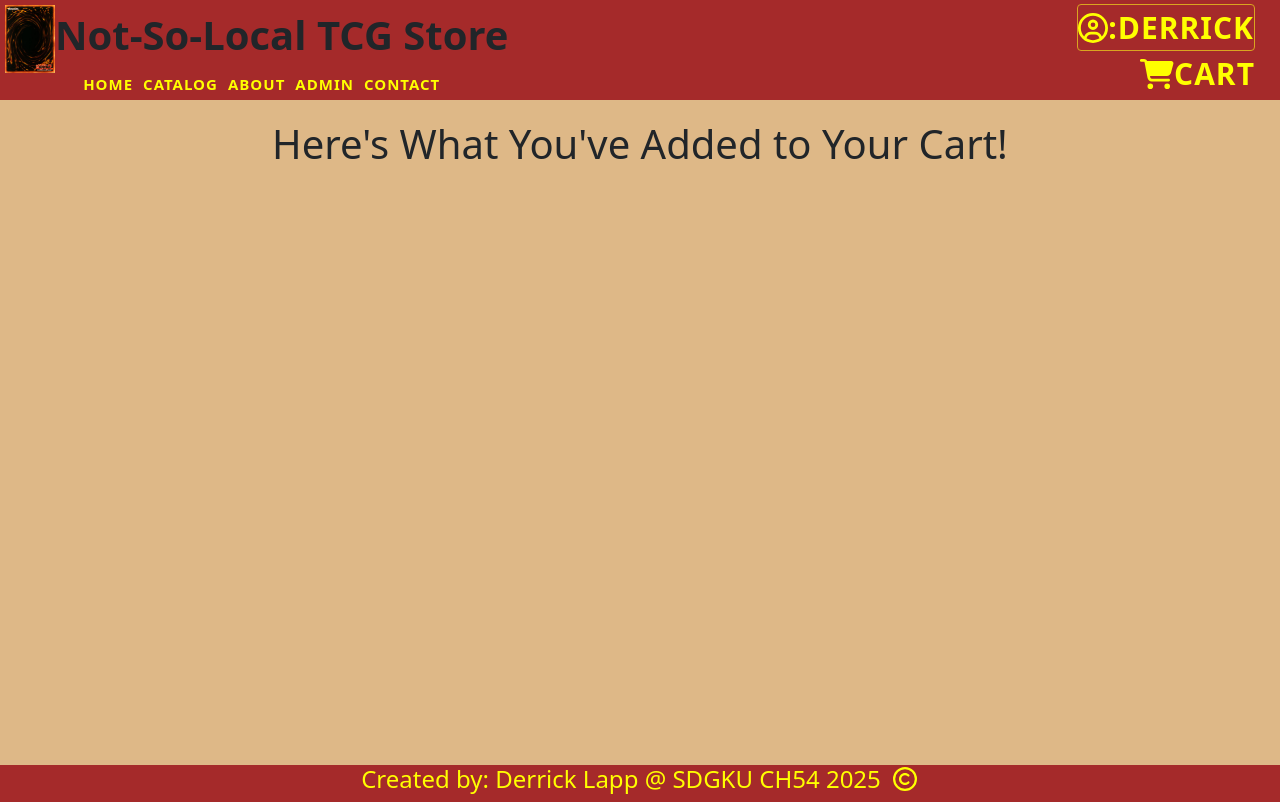
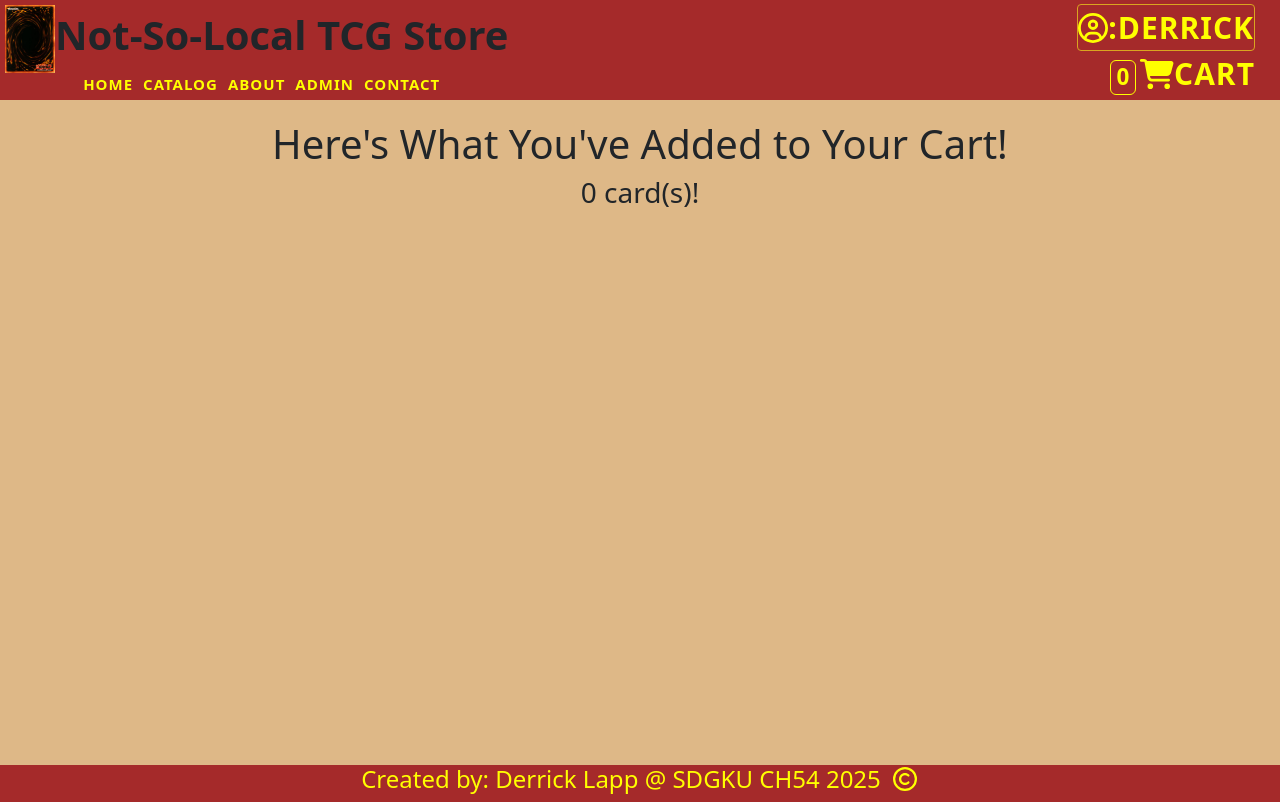
Before and after one commit to DerrickLapp/online-store, a React (Create React App) app: page /cart in a window 1280 px wide. Built offline with nearby package versions, Linux system fonts and the light colour scheme.

Commit message:
FSDI109 Class 4 Final Report

```diff
--- a/src/components/navbar.css
+++ b/src/components/navbar.css
@@ -90,7 +90,21 @@
     text-align: end;
 }
 
+
 .user-info{
     border: 1px solid goldenrod;
     border-radius: 4px;
 }
+
+.cartDiv .badge{
+    color: yellow;
+    background-color: brown;
+    border: 1px solid yellow;
+    margin-right: 4px;
+    padding: 5px !important;
+}
+.cartDiv .badge:hover{
+    color: black;
+    background-color: brown;
+    border: 1px solid black;
+}
--- a/src/components/navbar.jsx
+++ b/src/components/navbar.jsx
@@ -7,7 +7,20 @@ import DataContext from '../stateManagement/dataContext';
 
 function Navbar(){
 
-    const user = useContext(DataContext).user
+    const user = useContext(DataContext).user;
+    const cart = useContext(DataContext).cart;
+
+    //calculates the total number of products in the cart
+    function getProdsInCart() {
+        let sum = 0;
+        for(let i=0; i<cart.length; i++){
+            let prod = cart[i];
+            sum += prod.quantity;
+        }
+
+        return sum;
+
+    }
 
     return (
         <div>
@@ -32,6 +45,7 @@ function Navbar(){
                             {user.name}
                         </a>
                         <Link className="cartLink" to="./cart">
+                            <span className='badge'>{getProdsInCart()}</span>
                             <i class="fa-solid fa-cart-shopping"></i>
                             Cart
                         </Link>
--- a/src/components/product.jsx
+++ b/src/components/product.jsx
@@ -1,13 +1,17 @@
-import { useState } from 'react';
+import { useContext, useState } from 'react';
 import './product.css';
 import Quantitypicker from './quantitypicker';
+import DataContext from '../stateManagement/dataContext';
 
 function Product(props){
 
     const [qpicked, setQPicked] = useState(1);
+    const addProductToCart = useContext(DataContext).addProductToCart;
 
     function add(){
-        console.log("Added to Cart!");
+        let prodForCart = {...props.data, quantity: qpicked};
+
+        addProductToCart(prodForCart); //the global fn
     }
 
 
--- a/src/pages/cart.jsx
+++ b/src/pages/cart.jsx
@@ -1,13 +1,27 @@
+import { useContext } from "react";
 import "./cart.css";
+import DataContext from "../stateManagement/dataContext";
 
 function Cart(){
 
+    const cart = useContext(DataContext).cart;
 
+    //calculates the total number of products in the cart
+    function calcNumProds() {
+        let sum = 0;
+        for(let i=0; i<cart.length; i++){
+            let prod = cart[i];
+            sum += prod.quantity;
+        }
 
+        return sum;
+
+    }
 
     return(
         <div className="cart page">
             <h1>Here's What You've Added to Your Cart!</h1>
+            <h3>{calcNumProds()} card(s)!</h3>
         </div>
     )
 
--- a/src/stateManagement/globalProvider.jsx
+++ b/src/stateManagement/globalProvider.jsx
@@ -5,9 +5,12 @@ function GlobalProvider(props) {
     const [cart, setCart] = useState([]);
     const [user, setUser] = useState({name: "Derrick"});
 
-    function addProductToCart(){
+    function addProductToCart(product){
+        console.log("Global add");
 
-
+        let addedToCart = [...cart];
+        addedToCart.push(product);
+        setCart(addedToCart);
     }
 
     function removeProductFromCart(){
```
